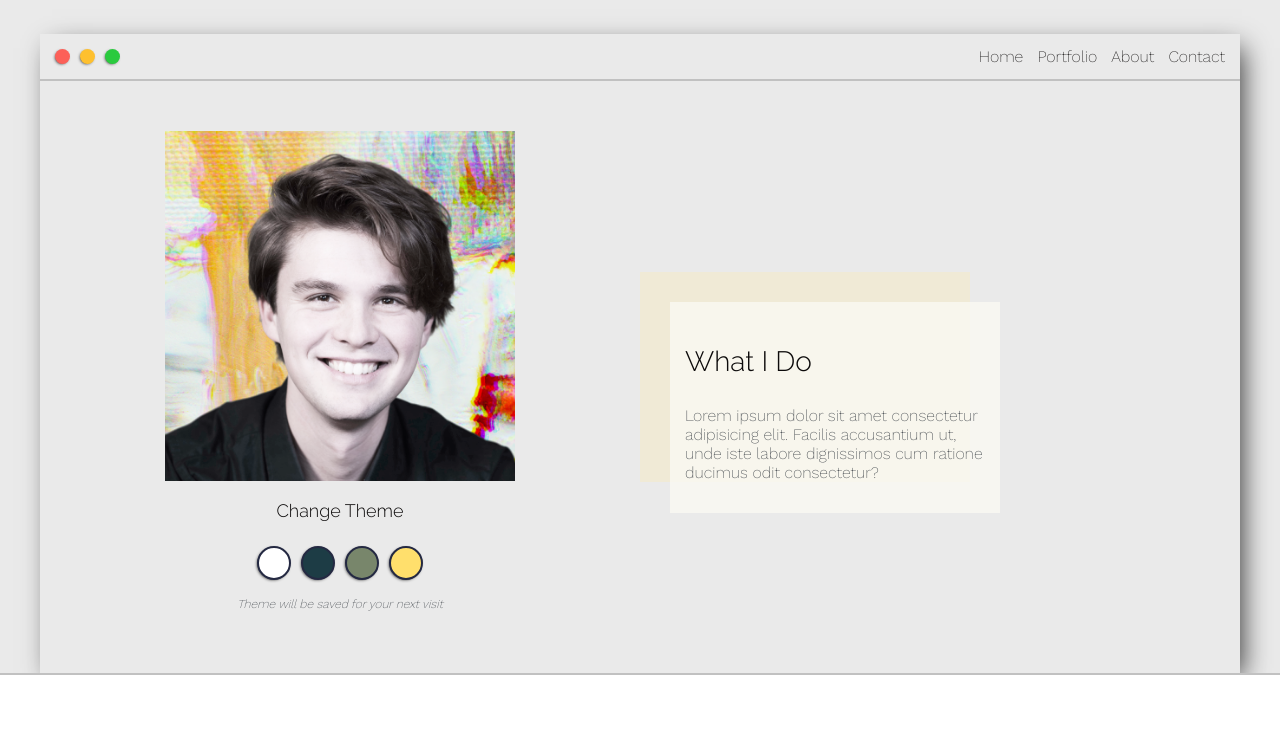
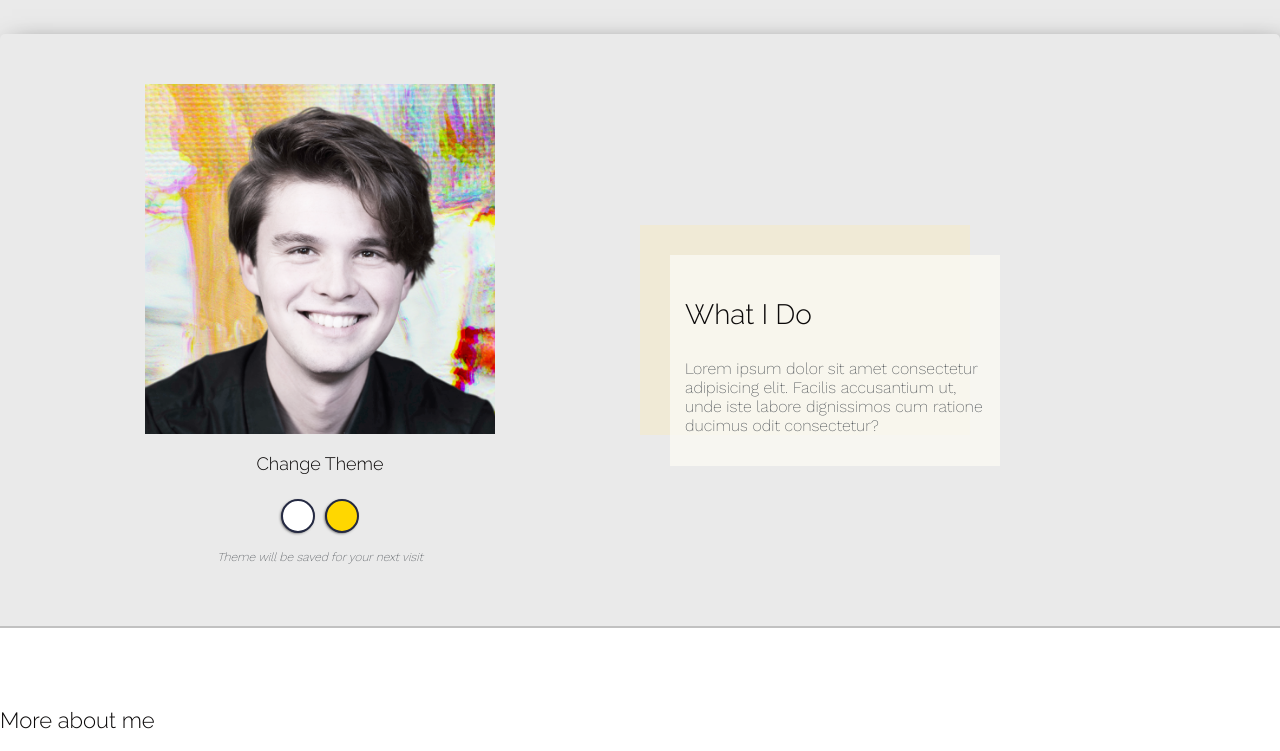
Before and after one commit to bhowe111/portfolio-3, a plain HTML site: page index.html in a window 1280 px wide. Shown: the part 126-877 px from the top of the page. Drawn offline with nearby package versions, Linux system fonts and the light colour scheme.

Commit message:
troubleshooting node

```diff
--- a/index.html
+++ b/index.html
@@ -28,18 +28,11 @@
 <body>
   <section class="s1">
     <div class="main-container">
-      <div class="greeting-wrapper">
-        <h1>Brendan Howe, Web Developer</h1>
-      </div>
-
-      <div class="intro-wrapper">
       <div class="nav-wrapper">
 
-          <a href="index.html">
-            <div class="dots-wrapper">
-              <div class="browser-dot" id="dot-one"></div>
-              <div class="browser-dot" id="dot-two"></div>
-              <div class="browser-dot" id="dot-three"></div>
+        <a href="/">
+          <div class="icon-wrapper">
+            <img src="images/paint-canvas-icon.png" alt="Home">
           </div>
         </a>
 
@@ -51,14 +44,18 @@
         </ul>
 
       </div>
+      <div class="greeting-wrapper">
+        <h1>Brendan Howe, Web Developer</h1>
+      </div>
+
+      <div class="intro-wrapper">
+
         <div class="left-column">
           <img src="images/bhowe-headshot-nobg-bob-fringe-sq.png" id="profile-pic" alt="profile picture">
           <h5 style="text-align: center; line-height: 0;">Change Theme</h5>
 
           <div id="theme-options-wrapper">
             <div data-mode="light" id="light-mode" class="theme-dot"></div>
-            <div data-mode="blue" id="blue-mode" class="theme-dot"></div>
-            <div data-mode="green" id="green-mode" class="theme-dot"></div>
             <div data-mode="gold" id="gold-mode" class="theme-dot"></div>
           </div>
 
--- a/styles/blue.css
+++ /dev/null
@@ -1,16 +0,0 @@
-:root {
-  --mainText: #fafafa;
-  --secondaryText: #d2d2d2;
-
-  --borderColor: #c1c1c1;
-
-  --mainColor: #d2601a;
-  --secondaryColor: #1d3c45;
-
-  --themeDotBorder: #fff;
-
-  --previewBg:rgba(25,39, 52, 0.582);
-  --previewShadow: #d2601a;
-
-  --buttonColor: #fff1e1;
-}
--- a/styles/gold.css
+++ b/styles/gold.css
@@ -1,5 +1,5 @@
 :root {
-  --mainText: #ffdf6c;
+  --mainText: #ffd700;
   --secondaryText: #fff;
 
   --borderColor: #c6c6c6;
@@ -12,5 +12,5 @@
   --previewBg:#707070cc;
   --previewShadow: #757575;
 
-  --buttonColor: #ffdf6c;
+  --buttonColor: #ffd700;
 }
--- a/styles/green.css
+++ /dev/null
@@ -1,16 +0,0 @@
-:root {
-  --mainText: #0c0a0a;
-  --secondaryText: #363c42;
-
-  --borderColor: #c1c1c1;
-
-  --mainColor: #eaeaea;
-  --secondaryColor: #fff;
-
-  --themeDotBorder: #242942;
-
-  --previewBg:rgba(251, 249, 243, 0.8);
-  --previewShadow: #f0ead6;
-
-  --buttonColor: #000;
-}
--- a/styles/main.css
+++ b/styles/main.css
@@ -104,6 +104,10 @@ h6 { font-size: 16px;}
   display: flex;
   justify-content: space-between;
   align-items: center;
+  position: fixed;
+  z-index: 2;
+  width: 100%;
+  min-height: 50px;
 
   background-color: var(--mainColor);
 }
@@ -123,24 +127,16 @@ h6 { font-size: 16px;}
   color: var(--mainText);
 }
 
-.dots-wrapper {
+.icon-wrapper {
   display: flex;
-  padding: 10px;
-}
-#dot-one {
-  background-color: #FC6058;
-}
-#dot-two {
-  background-color: #FEC02F;
-}
-#dot-three {
-  background-color: #2ACA3E;
+  padding-left: 10px;
+  max-height: 50px;
+  max-width: 50px;
 }
 
-.browser-dot {
-  background-color: #000;
-  height: 15px;
-  width: 15px;
+.browser-icon {
+  max-height: 25px;
+  max-width: 25px;
   border-radius: 50%;
 
   margin: 5px;
@@ -198,14 +194,8 @@ h6 { font-size: 16px;}
 #light-mode {
   background-color: #fff;
 }
-#blue-mode {
-  background-color: #1d3c45;
-}
-#green-mode {
-  background-color: #78866b;
-}
 #gold-mode {
-  background-color: #ffdf6c;
+  background-color: #ffd700;
 }
 
 #settings-note {
@@ -343,9 +333,9 @@ h6 { font-size: 16px;}
 
 /* ----------------------------- Responsiveness */
 
-@media screen and (max-width: 1200px) {
+@media screen and (max-width: 1600px) {
   .main-container {
-    width: 95%;
+    width: 100%;
   }
 }
 
```
Also changed, not shown: images/paint-canvas-icon.png (added). Lines whose indentation alone changed are shown as unchanged.
